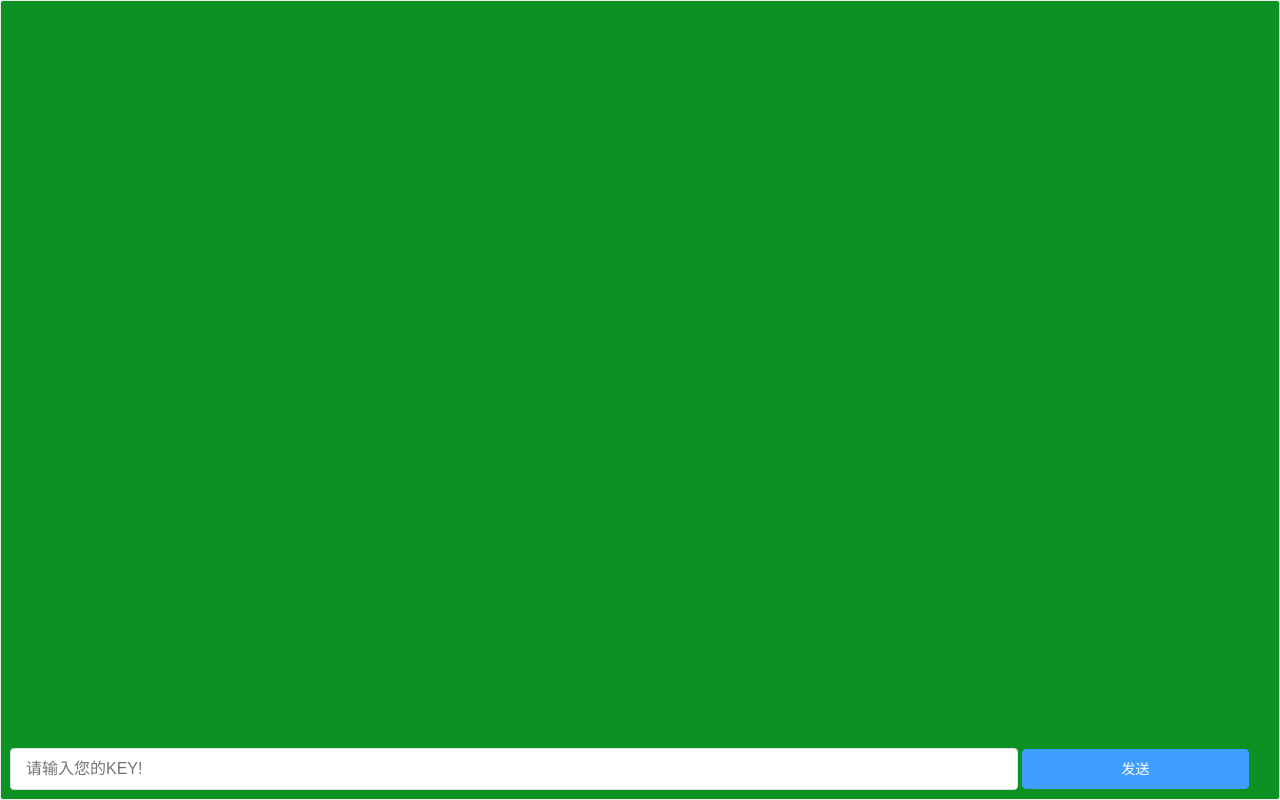
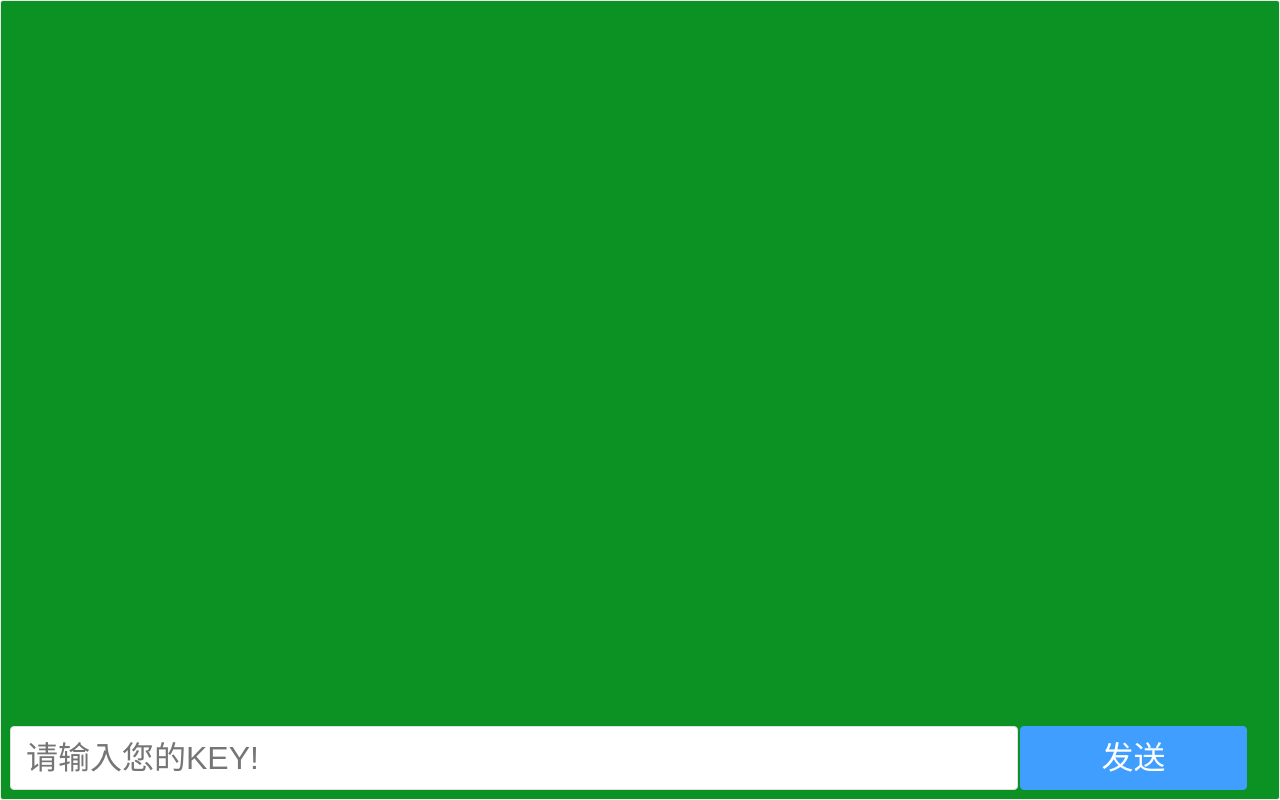
Before and after one commit to HELLO-WORLD-KING/chat_web, a plain HTML site: page index.html in a window 1280 px wide. Drawn offline with Linux system fonts and the light colour scheme.

Commit message:
Update index.html

```diff
--- a/index.html
+++ b/index.html
@@ -5,6 +5,11 @@
 		<title>超级AI工具箱web版</title>
 		<style>
 			*{margin: 0;padding: 0;list-style-type: none;}
+			html{
+				font-size: 1vmin;
+				display: flex;
+				justify-content: center;
+			}
 			#content{
 				border: 1px solid #ebebeb;
 				border-radius: 3px;
@@ -12,7 +17,7 @@
 				padding: 10px;
 				height: 100vh;
 				width: 100vw;
-				padding-bottom: 60px;
+				padding-bottom: 11rem;
 				box-sizing: border-box;
 				overflow-y: auto;
 				display: flex;flex-wrap: wrap;flex-direction: column-reverse;
@@ -54,14 +59,15 @@
 				box-sizing: border-box;
 				color: #606266;
 				/* display: inline-block; */
-				font-size: inherit;
-				height: auto;
-				line-height: 40px;
+				font-size: 4rem;
+				height: 8rem;
+				vertical-align: middle;
+				line-height: 1;
 				word-wrap: break-word;
 				word-break: break-all;
                 white-space: pre-wrap;
 				outline: none;
-				padding: 0 15px;
+				padding: 12px 15px;
 				transition: border-color .2s cubic-bezier(.645,.045,.355,1);
 			}
 			.el_button{
@@ -82,14 +88,16 @@
 				-webkit-user-select: none;
 				-ms-user-select: none;
 				padding: 12px 20px;
-				font-size: 14px;
+				font-size: 4rem;
+				height: 8rem;
+				vertical-align: middle;
 				border-radius: 4px;
 				color: #fff;
 				background-color: #409eff;
 				border-color: #409eff;
 			}
 			#msgs{display: flex;flex-wrap: wrap;flex-direction: column;}
-			#msgs div{padding:5px 0;font-size:13px;}
+			#msgs div{padding:5px 0;font-size:4rem;}
 		</style>
 	</head>
 	<body>
```
